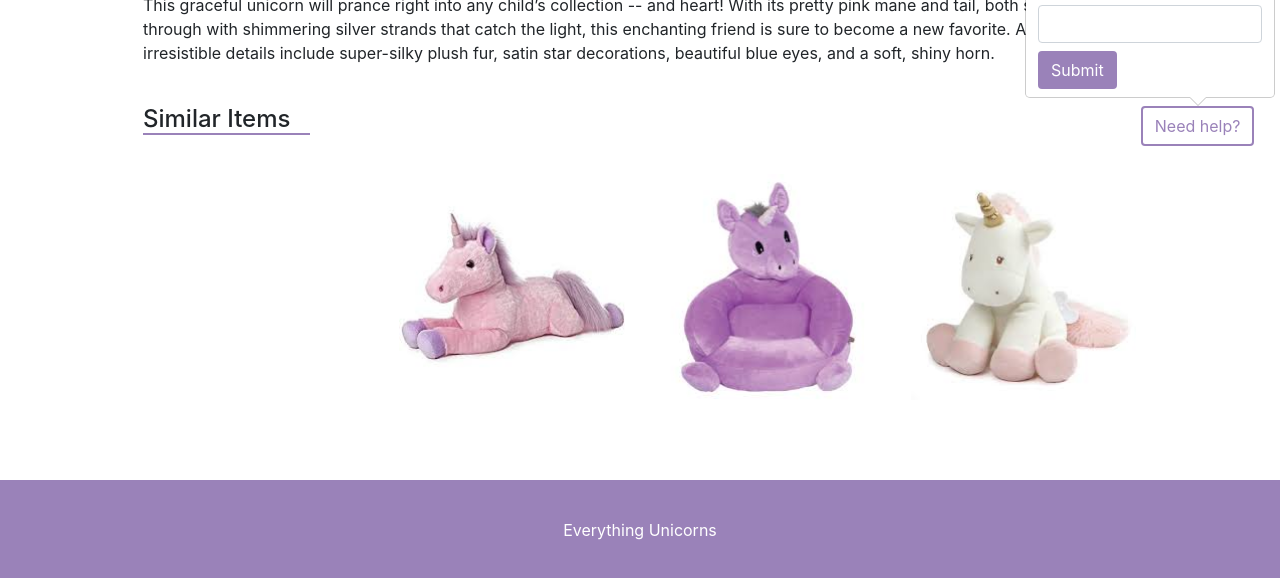
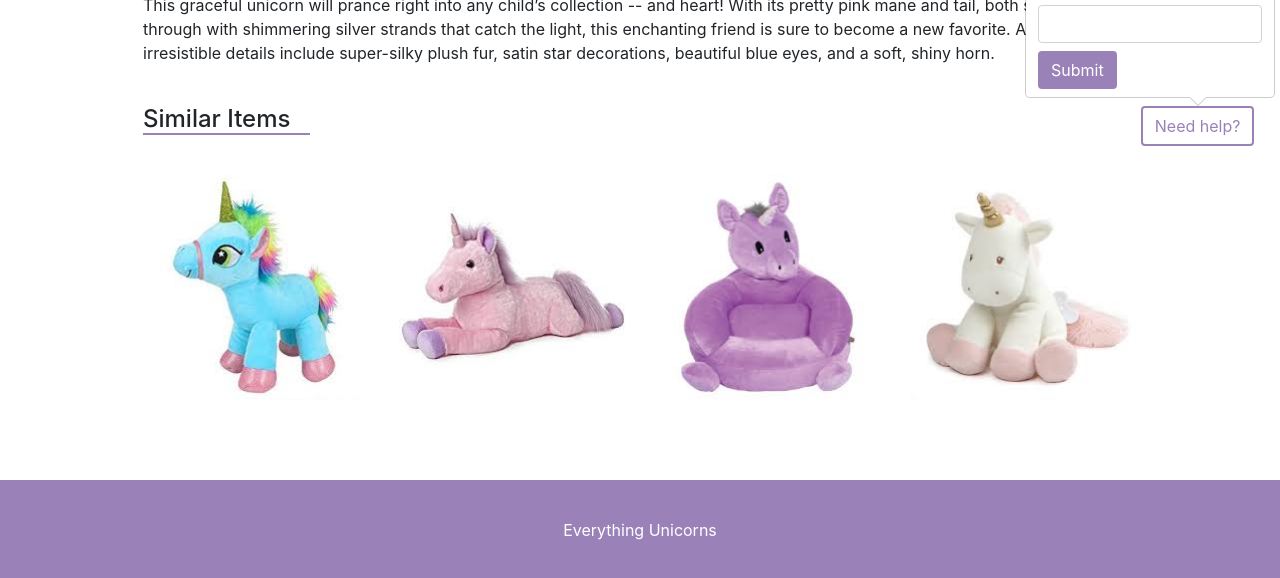
Before and after one commit to Ren-field/Unit-20-Assignment---Unicorns, a plain HTML site: page index.html in a window 1280 px wide. Shown: the part 634-1212 px from the top of the page. Drawn offline with nearby package versions, Linux system fonts and the light colour scheme; files whose address does not match are found by name.

Commit message:
removed img
img

```diff
--- a/index.html
+++ b/index.html
@@ -173,7 +173,7 @@
           <div class="row">
             <div class="col-6 col-md-3">
               <a href="">
-                <img class="rec-item" src="img/recommendedProduct1.png" alt="">
+                <img class="rec-item" src="recommendedProduct1.png" alt="">
               </a>
             </div>
             <div class="col-6 col-md-3">
```
